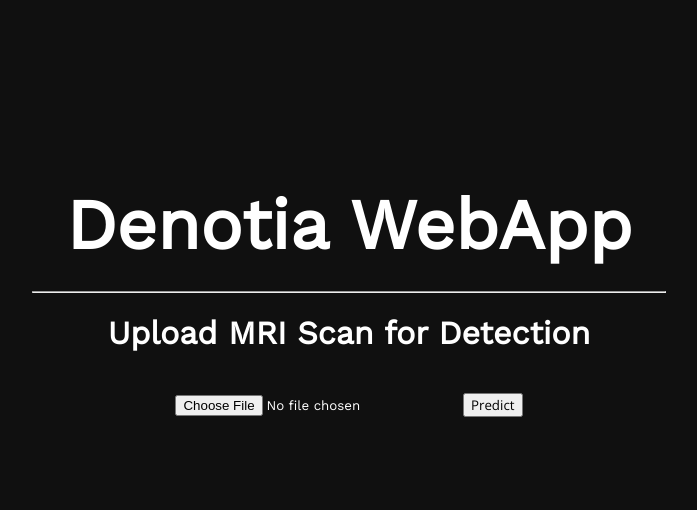
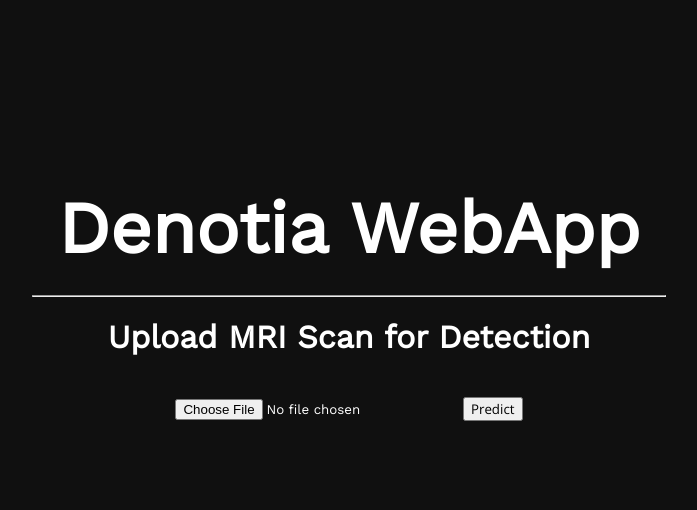
Before and after one commit to namanmodani/denotia, a Flask app: page / in a window 1280 px wide. Shown: the part 55-565 px from the top of the page, without its empty margins (291-988 px from the left). Run offline with Flask 2, Linux system fonts and the light colour scheme.

Commit message:
Update index.html

```diff
--- a/templates/index.html
+++ b/templates/index.html
@@ -17,7 +17,7 @@ body,h1 {
 
 body, html {height: 100%; background-color: #101010; overflow-y: hidden;}
 
-p {font-family: "Work Sans"; padding-top: 9%; font-size: 70px; margin-bottom: 2%;}
+p {font-family: "Work Sans"; padding-top: 9%; font-size: 4.5rem; margin-bottom: 2%;}
 
 input {
     size: 100px;
```
